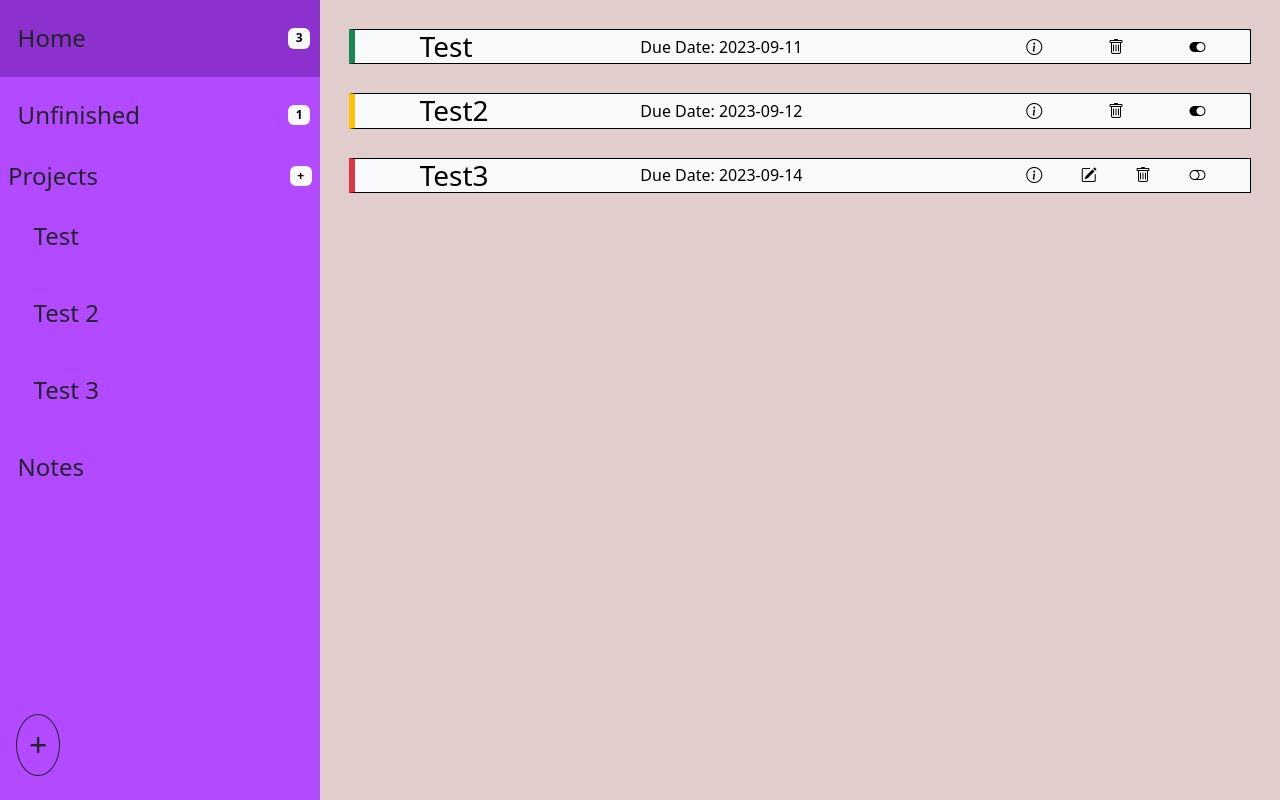
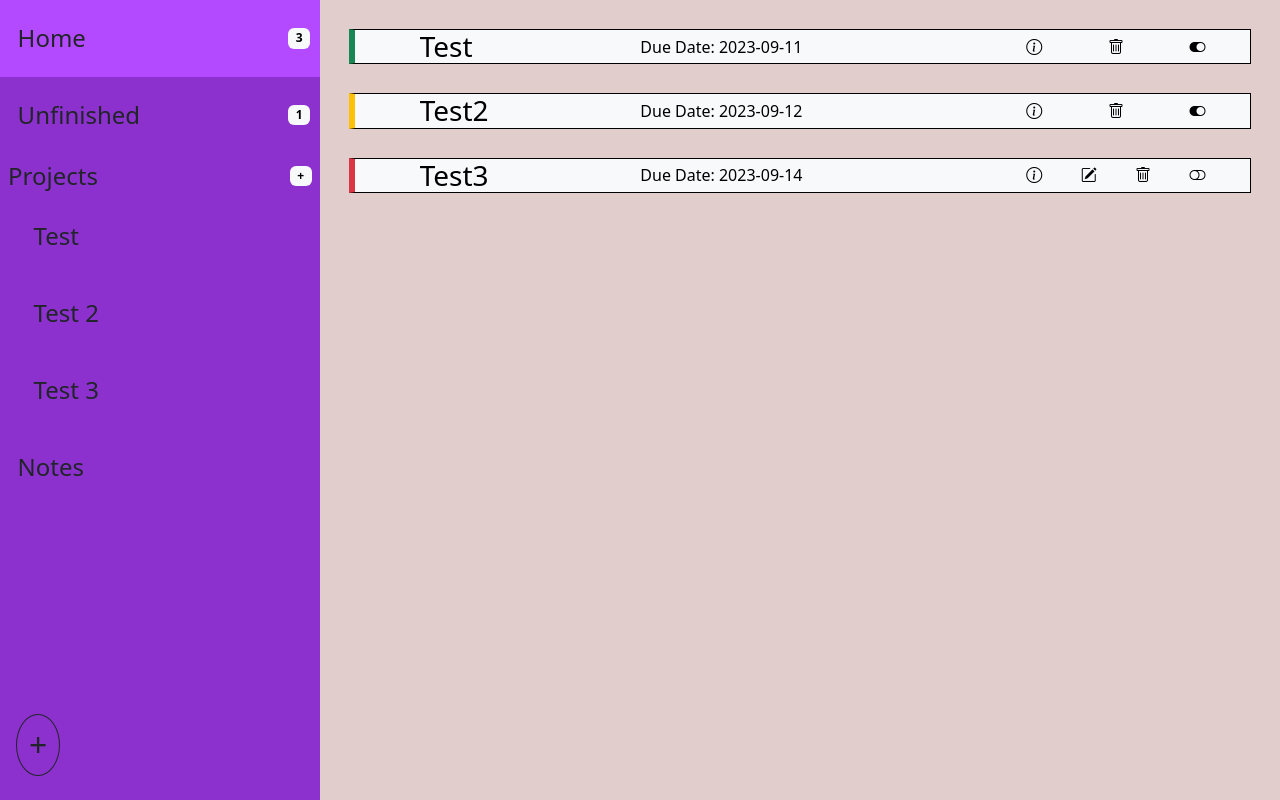
Before and after one commit to MerihM/top_js_todo, a website built with webpack: page src/index.html in a window 1280 px wide. Built offline with nearby package versions, Linux system fonts and the light colour scheme.

Commit message:
Swap colors

```diff
--- a/src/scss/styles.scss
+++ b/src/scss/styles.scss
@@ -3,8 +3,9 @@ $bootstrap-icons-font-dir: "~bootstrap-icons/font/fonts";
 @import "~bootstrap-icons/font/bootstrap-icons.scss";
 
 :root {
-    --side-clr: #b44aff;
-    --hvr-clr: #8d31ce;
+    --hvr-clr: #b44aff;
+    // --hvr-clr: #8d31ce;
+    --side-clr: #8d31ce;
     --mn-clr: rgb(226, 205, 205);
 }
 
```
Also changed, not shown: dist/main.css.
